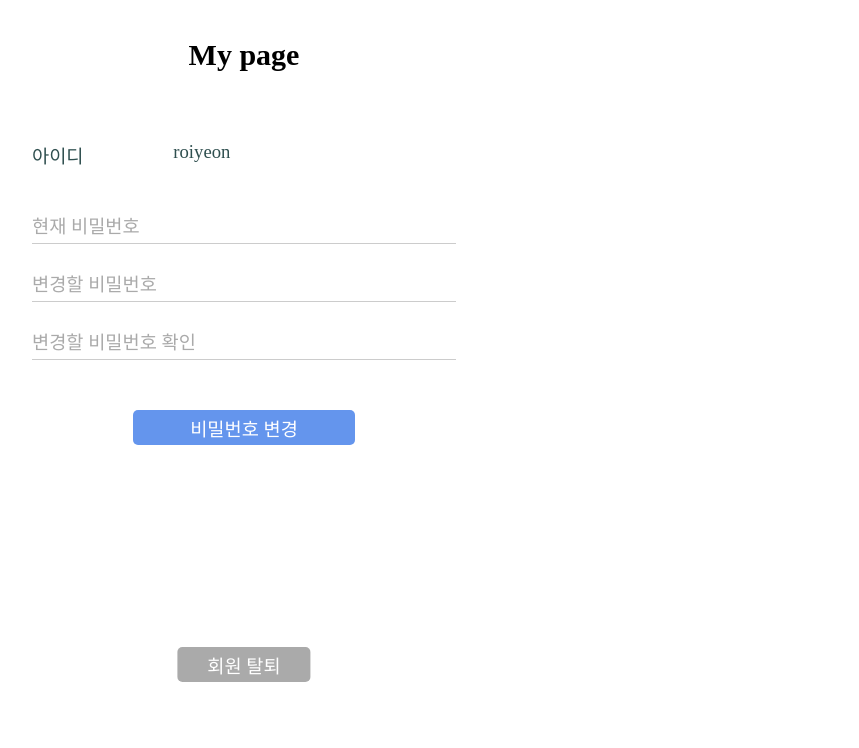
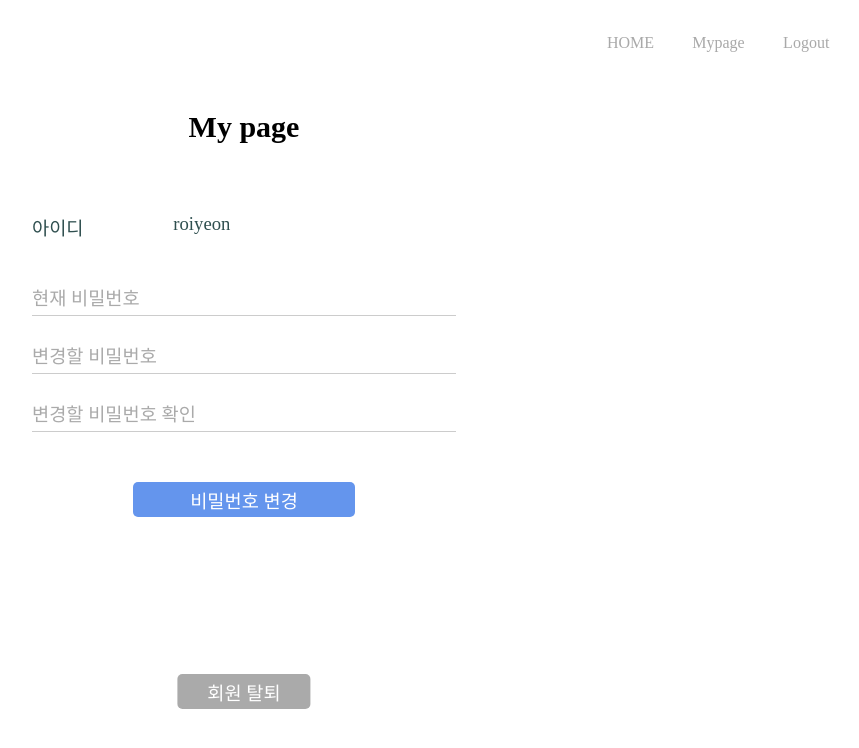
Before and after one commit to yunsly/2022-Software-Design-CIMS, a Django app: page /mypage/ in a window 1480 px wide. Shown: the top 748 px of the page, without its empty margins (496-1355 px from the left). Run offline with Django 3.2, Linux system fonts and the light colour scheme; some web fonts are replaced.

Commit message:
mypage Complete

```diff
--- a/cimsWeb/static/css/mypage.css
+++ b/cimsWeb/static/css/mypage.css
@@ -5,13 +5,39 @@
   font-style: normal;
 }
 
-header {
-  display: -webkit-box;
-  display: -ms-flexbox;
-  display: flex;
-  -webkit-box-pack: center;
-      -ms-flex-pack: center;
-          justify-content: center;
+.header {
+  padding-left: 130vh;
+  padding-right: 20vh;
+  width: 20%;
+  margin: 0;
+  display: -ms-grid;
+  display: grid;
+  place-items: center;
+}
+
+.header ul {
+  position: relative;
+  width: 90%;
+  height: 40px;
+  display: -ms-grid;
+  display: grid;
+  -ms-grid-columns: (1fr)[3];
+      grid-template-columns: repeat(3, 1fr);
+}
+
+.header ul li {
+  list-style: none;
+  margin-top: 10px;
+  display: -ms-grid;
+  display: grid;
+  place-items: center;
+  font-family: 'IBMPlexSansKR-Regular';
+  color: darkgray;
+  cursor: pointer;
+}
+
+.header ul li:hover {
+  color: darkblue;
 }
 
 form {
@@ -115,7 +141,7 @@ input[type=submit] {
 #delete {
   background-color: #aaa;
   width: 30%;
-  margin-top: 60%;
+  margin-top: 50%;
 }
 
 .user-id {
--- a/cimsWeb/static/css/mypage.scss
+++ b/cimsWeb/static/css/mypage.scss
@@ -4,11 +4,42 @@
     font-weight: normal;
     font-style: normal;
 }
+$font-family: 'IBMPlexSansKR-Regular';
+$container-width: 90%;
+$border-radius: 35px;
+$element-count: 3;
+
+.header {
+    padding-left: 130vh;
+    padding-right: 20vh;
+    width: 20%;
+    margin: 0;
+    display: grid;
+    place-items: center;
 
 
-header {
-    display: flex;
-    justify-content: center;
+    ul {
+        position: relative;
+        width: $container-width;
+        height: 40px;
+        display: grid;
+        grid-template-columns: repeat($element-count, 1fr);
+
+        li {
+            list-style: none;
+            margin-top: 10px;
+            display: grid;
+            place-items: center;
+            font-family: 'IBMPlexSansKR-Regular';
+            color: darkgray;
+            cursor: pointer;
+
+        }
+
+        li:hover {
+            color: darkblue;
+        }
+    }
 }
 
 form {
@@ -101,7 +132,7 @@ input[type=submit] {
 #delete {
     background-color: #aaa;
     width: 30%;
-    margin-top: 60%;
+    margin-top: 50%;
 
 }
 
--- a/cimsWeb/templates/mypage.html
+++ b/cimsWeb/templates/mypage.html
@@ -11,6 +11,13 @@
 
 
 <body>
+    <div class ="header">
+        <ul>
+            <a href="/startpage" style="text-decoration:none" ><li class="headr-menu">HOME</li></a>
+            <a href="/mypage" style="text-decoration:none" ><li class="headr-menu">Mypage</li></a>
+            <a href="/" style="text-decoration:none" ><li class="headr-menu">Logout</li></a>
+        </ul>
+    </div>
 
     <div class="mypage">
         <h3>My page</h3>
```
Also changed, not shown: 1 other file.
